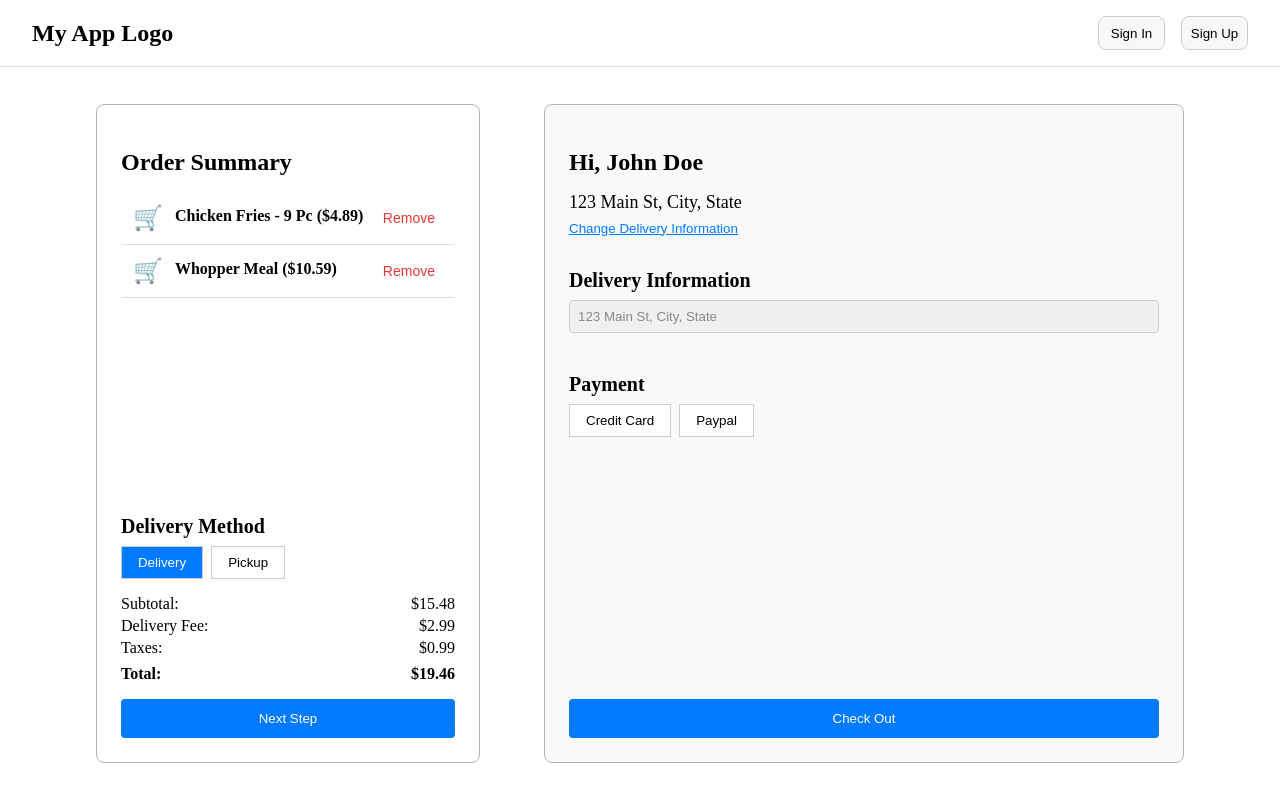
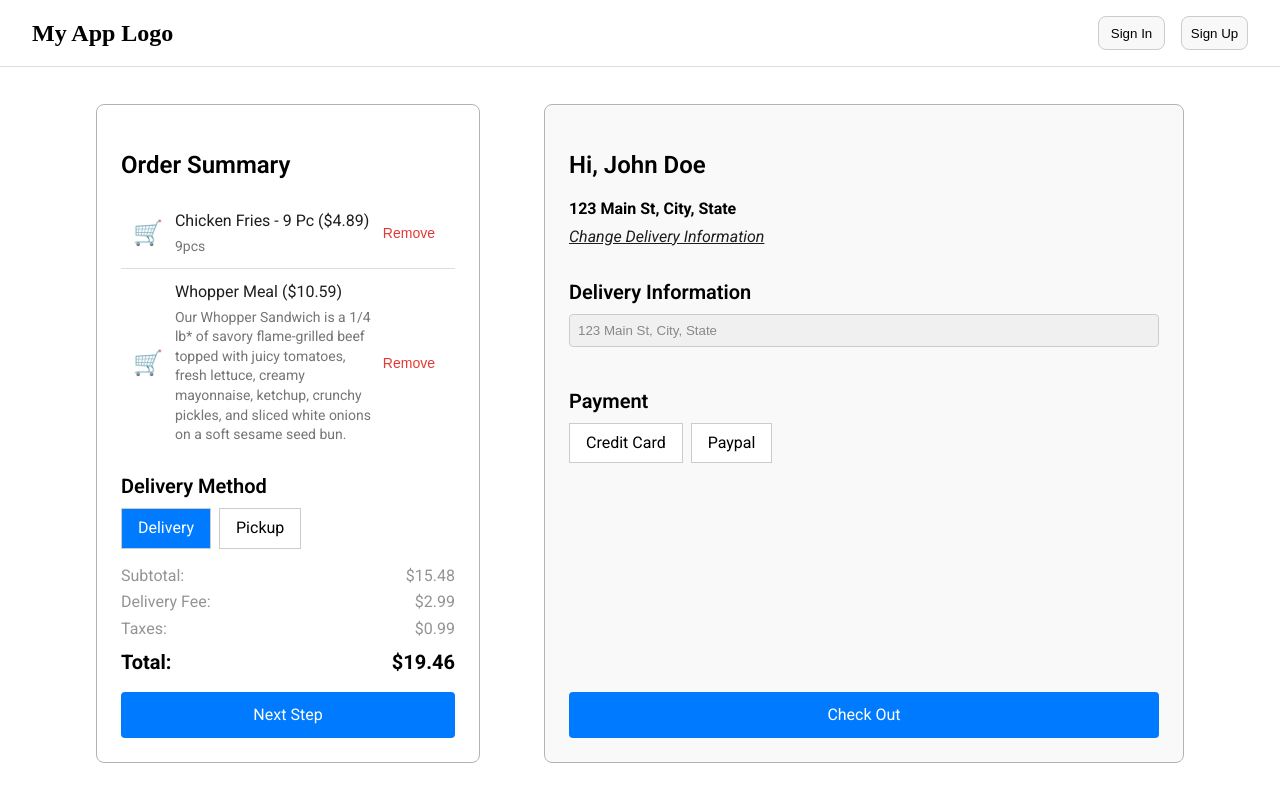
Before and after one commit to Jer3myYu/webproject_online_order, a React (Create React App) app in the folder frontend/: page /checkout in a window 1280 px wide. Both pictures are taken after a click on the button "Next Step". Built offline with nearby package versions, Linux system fonts and the light colour scheme.

Commit message:
fix: checkout page style align with figma

```diff
--- a/frontend/src/assets/fonts.css
+++ b/frontend/src/assets/fonts.css
@@ -1,2 +1,4 @@
 @import url('https://fonts.googleapis.com/css2?family=Roboto:ital,wght@0,700;1,700&display=swap');
+@import url('https://fonts.googleapis.com/css2?family=Roboto:ital,wght@0,600;1,600&display=swap');
 @import url('https://fonts.googleapis.com/css2?family=Roboto:ital@0;1&display=swap');
+@import url('https://fonts.googleapis.com/css2?family=Roboto:ital@1&display=swap');
--- a/frontend/src/features/checkout/pages/Checkout.js
+++ b/frontend/src/features/checkout/pages/Checkout.js
@@ -13,8 +13,8 @@ const Checkout = () => {
 
   // Mock cart items for demonstration
   const cartItems = [
-    { id: 1, name: 'Chicken Fries - 9 Pc', price: 4.89 },
-    { id: 2, name: 'Whopper Meal', price: 10.59 }
+    { id: 1, name: 'Chicken Fries - 9 Pc', description: '9pcs', price: 4.89 },
+    { id: 2, name: 'Whopper Meal', description: 'Our Whopper Sandwich is a 1/4 lb* of savory flame-grilled beef topped with juicy tomatoes, fresh lettuce, creamy mayonnaise, ketchup, crunchy pickles, and sliced white onions on a soft sesame seed bun.', price: 10.59 }
   ];
 
   const subtotal = cartItems.reduce((acc, item) => acc + item.price, 0);
--- a/frontend/src/features/checkout/styles/CheckoutDetails.module.css
+++ b/frontend/src/features/checkout/styles/CheckoutDetails.module.css
@@ -6,33 +6,57 @@
 }
 
 .greeting {
+    font-family: 'Roboto', sans-serif;
+    font-optical-sizing: auto;
+    font-weight: 600;
+    font-style: normal;
+    font-variation-settings: "wdth" 100;
+    line-height: 140%;
     font-size: 24px;
-    font-weight: bold;
     margin-bottom: 16px;
-    }
+}
 
 .addressSection {
     margin-bottom: 16px;
 }
 
 .address {
-    font-size: 18px;
+    font-family: 'Roboto', sans-serif;
+    font-optical-sizing: auto;
+    font-weight: 700;
+    font-style: normal;
+    font-variation-settings: "wdth" 100;
+    line-height: 140%;
+    font-size: 16px;
     margin: 0;
 }
 
 .changeButton {
     background: none;
     border: none;
-    color: #007bff;
     text-decoration: underline;
     cursor: pointer;
     padding: 0;
     margin-top: 8px;
+    font-family: 'Roboto', sans-serif;
+    font-optical-sizing: auto;
+    font-weight: 400;
+    font-style: normal;
+    font-variation-settings: "wdth" 100;
+    font-size: 16px;
+    line-height: 100%;
+    font-style: italic;
+    color: #1E1E1E;
 }
 
 .sectionTitle {
+    font-family: 'Roboto', sans-serif;
+    font-optical-sizing: auto;
+    font-weight: 600;
+    font-style: normal;
+    font-variation-settings: "wdth" 100;
+    line-height: 140%;
     font-size: 20px;
-    font-weight: bold;
     margin: 16px 0 8px;
 }
 
@@ -64,6 +88,13 @@
     border: 1px solid #ccc;
     background: #fff;
     cursor: pointer;
+    font-family: 'Roboto', sans-serif;
+    font-optical-sizing: auto;
+    font-weight: 400;
+    font-style: normal;
+    font-variation-settings: "wdth" 100;
+    font-size: 16px;
+    line-height: 140%;
 }
 
 .paymentOptions button.selected {
@@ -88,6 +119,13 @@
     cursor: pointer;
     margin-top: auto;
     transition: background 0.3s;
+    font-family: 'Roboto', sans-serif;
+    font-optical-sizing: auto;
+    font-weight: 400;
+    font-style: normal;
+    font-variation-settings: "wdth" 100;
+    font-size: 16px;
+    line-height: 140%;
 }
 
 .checkoutButton:hover {
--- a/frontend/src/features/checkout/styles/OrderItemCard.module.css
+++ b/frontend/src/features/checkout/styles/OrderItemCard.module.css
@@ -17,13 +17,25 @@
 }
 
 .title {
+    font-family: 'Roboto', sans-serif;
+    font-optical-sizing: auto;
+    font-weight: 400;
+    font-style: normal;
+    font-variation-settings: "wdth" 100;
     font-size: 16px;
-    font-weight: bold;
+    line-height: 140%;
+    color: #1E1E1E;
 }
 
 .description {
+    font-family: 'Roboto', sans-serif;
+    font-optical-sizing: auto;
+    font-weight: 400;
+    font-style: normal;
+    font-variation-settings: "wdth" 100;
+    line-height: 140%;
     font-size: 14px;
-    color: #666;
+    color: #757575;
     margin-top: 4px;
 }
 
--- a/frontend/src/features/checkout/styles/OrderSummary.module.css
+++ b/frontend/src/features/checkout/styles/OrderSummary.module.css
@@ -7,8 +7,13 @@
 }
 
 .title {
+    font-family: 'Roboto', sans-serif;
+    font-optical-sizing: auto;
+    font-weight: 600;
+    font-style: normal;
+    font-variation-settings: "wdth" 100;
     font-size: 24px;
-    font-weight: bold;
+    line-height: 140%;
     margin-bottom: 16px;
 }
 
@@ -33,8 +38,13 @@
 }
 
 .subtitle {
+    font-family: 'Roboto', sans-serif;
+    font-optical-sizing: auto;
+    font-weight: 600;
+    font-style: normal;
+    font-variation-settings: "wdth" 100;
+    line-height: 140%;
     font-size: 20px;
-    font-weight: bold;
     margin: 16px 0 8px;
 }
 
@@ -44,6 +54,13 @@
     border: 1px solid #ccc;
     background: #fff;
     cursor: pointer;
+    font-family: 'Roboto', sans-serif;
+    font-optical-sizing: auto;
+    font-weight: 400;
+    font-style: normal;
+    font-variation-settings: "wdth" 100;
+    font-size: 16px;
+    line-height: 140%;
 }
 
 .deliveryOptions button.selected {
@@ -56,15 +73,32 @@
 }
 
 .row {
+    font-family: 'Roboto', sans-serif;
+    font-optical-sizing: auto;
+    font-weight: 400;
+    font-style: normal;
+    font-variation-settings: "wdth" 100;
+    font-size: 16px;
+    line-height: 140%;
+    color: #949494;
+    display: flex;
+    justify-content: space-between;
+    margin-bottom: 4px;
     display: flex;
     justify-content: space-between;
     margin-bottom: 4px;
 }
 
 .rowTotal {
+    font-family: 'Roboto', sans-serif;
+    font-optical-sizing: auto;
+    font-weight: 700;
+    font-style: normal;
+    font-variation-settings: "wdth" 100;
+    font-size: 20px;
+    line-height: 140%;
     display: flex;
     justify-content: space-between;
-    font-weight: bold;
     margin-top: 8px;
 }
 
@@ -76,6 +110,13 @@
     border-radius: 4px;
     cursor: pointer;
     transition: background 0.3s;
+    font-family: 'Roboto', sans-serif;
+    font-optical-sizing: auto;
+    font-weight: 400;
+    font-style: normal;
+    font-variation-settings: "wdth" 100;
+    font-size: 16px;
+    line-height: 140%;
 }
 
 .nextStepButton:hover {
```
